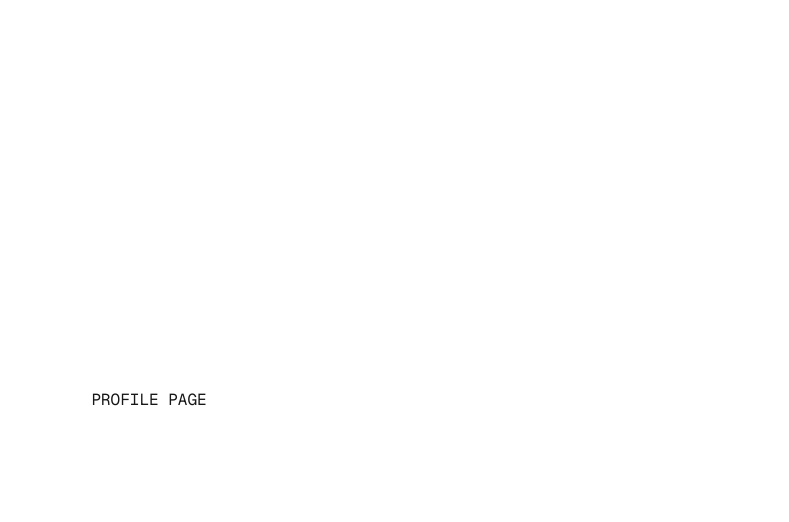
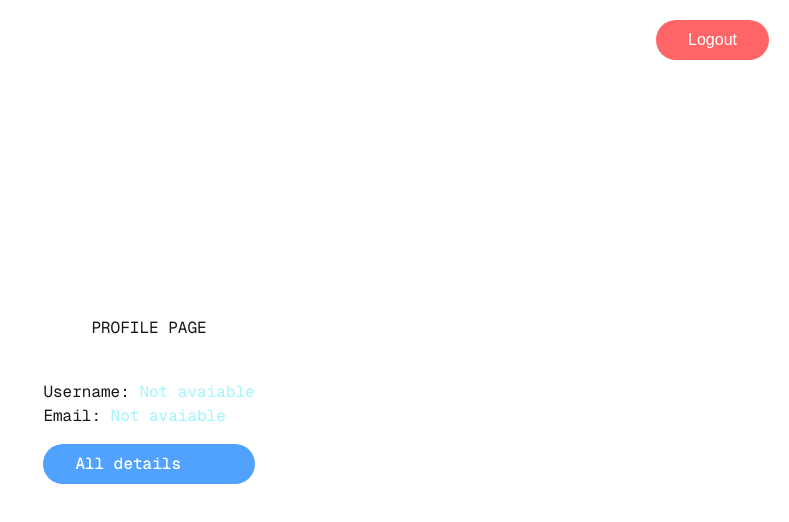
Before and after one commit to amanranahere/auth_app, a Next.js app: page /profile in a window 1280 px wide. Shown: the top 522 px of the page, without its empty margins (491-1280 px from the left). Built offline with nearby package versions, Linux system fonts and the light colour scheme; no server answers.

Commit message:
add routes for user and profile

```diff
--- /dev/null
+++ b/src/app/api/users/logout/route.ts
@@ -0,0 +1,19 @@
+import { NextResponse, NextRequest } from "next/server";
+
+export async function GET() {
+  try {
+    const response = NextResponse.json({
+      message: "Logged out",
+      success: true,
+    });
+
+    response.cookies.set("token", "", {
+      httpOnly: true,
+      expires: new Date(0),
+    });
+
+    return response;
+  } catch (error: any) {
+    return NextResponse.json({ error: error.message }, { status: 500 });
+  }
+}
--- /dev/null
+++ b/src/app/api/users/me/route.ts
@@ -0,0 +1,18 @@
+import { NextRequest, NextResponse } from "next/server";
+import { getTokenData } from "@/helpers/getTokenData";
+import User from "@/models/userModel";
+
+export async function GET(request: NextRequest) {
+  try {
+    const userId = getTokenData(request);
+
+    const user = await User.findById(userId).select("-password");
+
+    return NextResponse.json({
+      message: "User found",
+      data: user,
+    });
+  } catch (error: any) {
+    return NextResponse.json({ error: error.message }, { status: 400 });
+  }
+}
--- a/src/app/profile/[id]/page.tsx
+++ b/src/app/profile/[id]/page.tsx
@@ -1,7 +1,59 @@
+"use client";
+import { useEffect, useState } from "react";
+import axios from "axios";
+import toast from "react-hot-toast";
+
+interface User {
+  _id: string;
+  username: string;
+  email: string;
+  isVerified: string;
+}
+
 export default function UserProfile({ params }: any) {
+  const [data, setData] = useState<User | null>(null);
+
+  const getUserDetails = async () => {
+    try {
+      const res = await axios.get("/api/users/me");
+      setData(res.data.data);
+    } catch (error: any) {
+      toast.error("Failed to fetch user data");
+      console.error("Error fetching user details:", error.message);
+    }
+  };
+
+  useEffect(() => {
+    getUserDetails();
+  }, []);
+
   return (
-    <div className="h-screen w-full flex justify-center items-center text-2xl">
-      Welcome&nbsp; <span className="text-[#00bfff]">{params.id}</span>
+    <div className="h-screen w-full flex justify-center items-center">
+      <div className="grid grid-cols-[auto_40px_1fr] gap-x-2 text-white">
+        <span className="text-left">Username</span>
+        <span className="text-center">:</span>
+        <span className="font-mono text-cyan-200">
+          {data ? data.username : "Not available"}
+        </span>
+
+        <span className="text-left">User Id</span>
+        <span className="text-center">:</span>
+        <span className="font-mono text-cyan-200">
+          {data ? data._id : "Not available"}
+        </span>
+
+        <span className="text-left">Email</span>
+        <span className="text-center">:</span>
+        <span className="font-mono text-cyan-200">
+          {data ? data.email : "Not available"}
+        </span>
+
+        <span className="text-left">Verified</span>
+        <span className="text-center">:</span>
+        <span className="font-mono text-cyan-200">
+          {data ? (data.isVerified === "true" ? "Yes" : "No") : "Not available"}
+        </span>
+      </div>
     </div>
   );
 }
--- a/src/app/profile/page.tsx
+++ b/src/app/profile/page.tsx
@@ -1,7 +1,89 @@
+"use client";
+import axios from "axios";
+import Link from "next/link";
+import { useRouter } from "next/navigation";
+import { useEffect, useState } from "react";
+import toast from "react-hot-toast";
+
+interface User {
+  _id: string;
+  username: string;
+  email: string;
+  isVerified: string;
+}
+
 export default function UserProfile() {
+  const router = useRouter();
+  const [loading, setLoading] = useState(false);
+  const [data, setData] = useState<User | null>(null);
+
+  const logout = async () => {
+    try {
+      setLoading(true);
+      await axios.get("/api/users/logout");
+      toast.success("Logged out");
+      router.push("/");
+    } catch (error: any) {
+      toast.error("Error logging out");
+      console.log("Error loggin out", error.message);
+    } finally {
+      setLoading(false);
+    }
+  };
+
+  const getUserDetails = async () => {
+    try {
+      const res = await axios.get("/api/users/me");
+      setData(res.data.data);
+    } catch (error: any) {
+      toast.error("Failed to fetch user data");
+      console.error("Error fetching user details:", error.message);
+    }
+  };
+
+  useEffect(() => {
+    getUserDetails();
+  }, []);
+
   return (
-    <div className="h-screen w-full flex justify-center items-center font-mono">
-      PROFILE PAGE
-    </div>
+    <>
+      <div className="h-screen w-full flex flex-col gap-y-10 justify-center items-center font-mono">
+        <h1>PROFILE PAGE</h1>
+
+        <div className="flex flex-col">
+          <h2>
+            Username:&nbsp;
+            <span className="font-mono text-cyan-200">
+              {data ? data.username : "Not avaiable"}
+            </span>
+          </h2>
+
+          <h2>
+            Email:&nbsp;
+            <span className="font-mono text-cyan-200">
+              {data ? data.email : "Not avaiable"}
+            </span>
+          </h2>
+
+          <Link
+            href={`/profile/${data?._id}`}
+            className={`mt-4 rounded-full bg-blue-400 hover:bg-blue-400/80 active:bg-blue-400/60 duration-200 text-white px-8 py-2 font-medium cursor-pointer ${
+              loading && "disabled:cursor-not-allowed"
+            }`}
+          >
+            All details
+          </Link>
+        </div>
+      </div>
+
+      <button
+        onClick={logout}
+        className={`fixed top-5 right-5 rounded-full bg-red-400 hover:bg-red-400/80 active:bg-red-400/60 duration-200 text-white px-8 py-2 font-medium cursor-pointer ${
+          loading && "disabled:cursor-not-allowed"
+        }`}
+      >
+        {loading ? "Logging out..." : "Logout"}
+      </button>
+    </>
   );
 }
--- /dev/null
+++ b/src/helpers/getTokenData.ts
@@ -0,0 +1,13 @@
+import { NextRequest } from "next/server";
+import jwt from "jsonwebtoken";
+
+export function getTokenData(request: NextRequest) {
+  try {
+    const token = request.cookies.get("token")?.value || "";
+    const decodedToken: any = jwt.verify(token, process.env.TOKEN_SECRET!);
+
+    return decodedToken.id;
+  } catch (error: any) {
+    throw new Error(error.message);
+  }
+}
--- /dev/null
+++ b/src/middleware.ts
@@ -0,0 +1,22 @@
+import { NextResponse, NextRequest } from "next/server";
+
+export function middleware(request: NextRequest) {
+  const path = request.nextUrl.pathname;
+
+  const isPublicPath =
+    path === "/login" || path === "/signup" || path === "/verifyemail";
+
+  const token = request.cookies.get("token")?.value || "";
+
+  if (isPublicPath && token) {
+    return NextResponse.redirect(new URL("/", request.nextUrl));
+  }
+
+  if (!isPublicPath && !token) {
+    return NextResponse.redirect(new URL("/login", request.nextUrl));
+  }
+}
+
+export const config = {
+  matcher: ["/", "/profile/:path*", "/login", "/signup", "/verifyemail"],
+};
```
